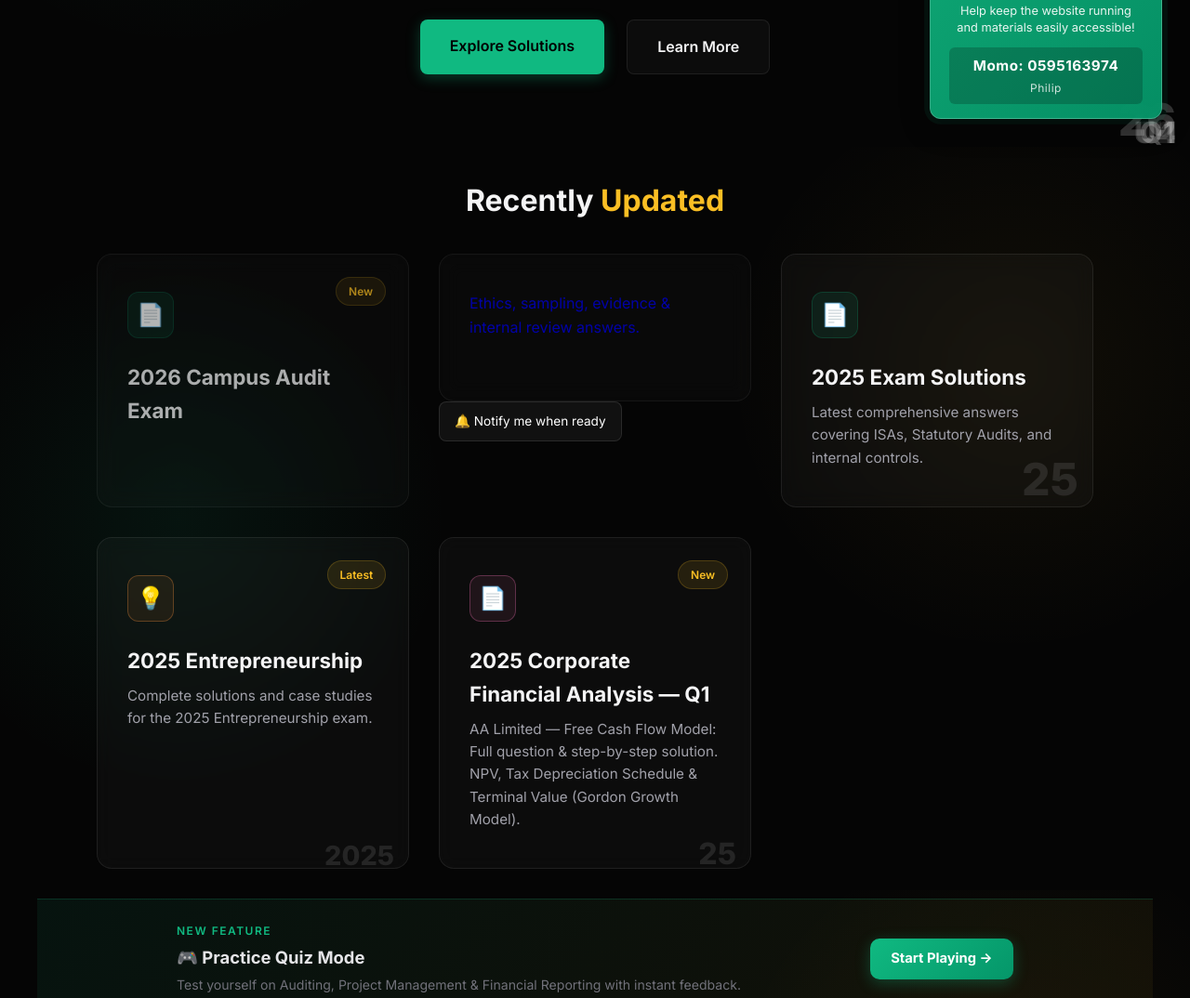
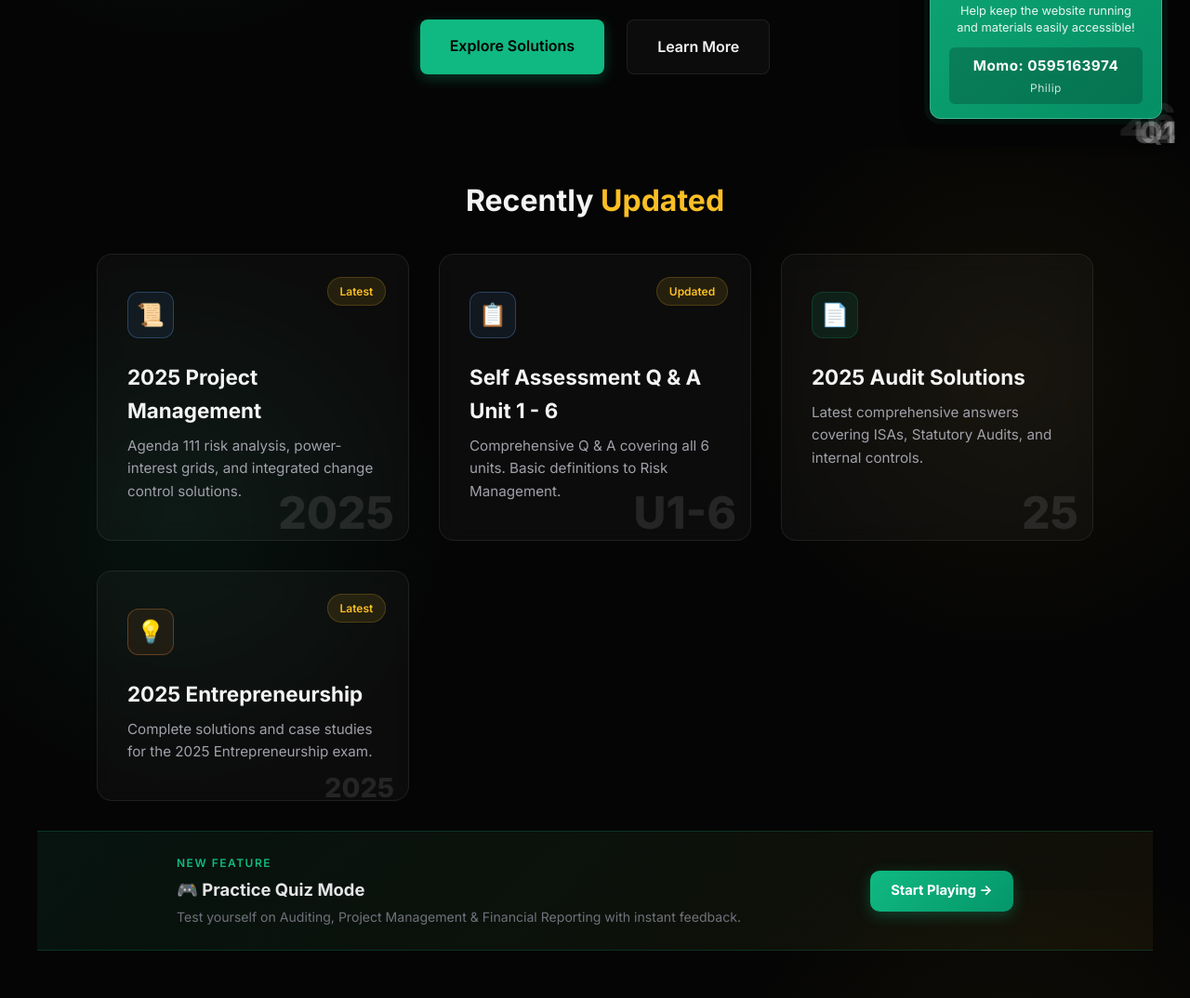
Before and after one commit to avorxephilip-cyber/philipexamprep, a website: page index.html in a window 1280 px wide. Shown: the part 642-1716 px from the top of the page at 93% size. Drawn offline with Linux system fonts and the light colour scheme.

Commit message:
feat: update index with new Project Management resources and unit assessment hub

```diff
--- a/index.html
+++ b/index.html
@@ -45,31 +45,39 @@
 <h2 class="section-title" style="font-size: 2rem;">Recently <span>Updated</span></h2>
 </div>
 <div class="exams-grid" id="recent-grid">
-<!-- Cards will be cloned here -->
-<a class="exam-card" data-course="Auditing" data-year="2026" href="exams/2026_Campus_Exam_Audit.html" style=" opacity: 0.7;">
-<span class="exam-badge">New</span>
+<!-- 2025 Project Management -->
+<a class="exam-card" data-course="Intro to Project Management" data-year="2025" href="exams/2025_PM_ExamSolution.html">
+<span class="exam-badge">Latest</span>
+<div class="exam-icon" style="color:#60a5fa; border-color:rgba(96,165,250,0.3); background:rgba(96,165,250,0.08);">📜</div>
+<h3>2025 Project Management</h3>
+<p>Agenda 111 risk analysis, power-interest grids, and integrated change control solutions.</p>
+<div class="exam-year">2025</div>
+</a>
+
+<!-- Unit 1 - 6 Hub -->
+<a class="exam-card" data-course="Intro to Project Management" data-year="U1-U6" href="exams/PM_SelfAssessment_Hub.html">
+<span class="exam-badge">Updated</span>
+<div class="exam-icon" style="color:#60a5fa; border-color:rgba(96,165,250,0.3); background:rgba(96,165,250,0.08);">📋</div>
+<h3>Self Assessment Q & A Unit 1 - 6</h3>
+<p>Comprehensive Q & A covering all 6 units. Basic definitions to Risk Management.</p>
+<div class="exam-year">U1-6</div>
+</a>
+
+<a class="exam-card" data-course="Auditing" data-year="2025" href="exams/2025_Auditing_ExamSolution.html">
 <div class="exam-icon">📄</div>
-<h3>2026 Campus Audit Exam</h3>
-<p>Ethics, sampling, evidence &amp; internal review answers. <br/><br/><a class="notify-btn" href="mailto:avorxephilip@gmail.com?subject=Notify me when 2026 Campus Audit Exam is ready">🔔 Notify me when ready</a></p>
-<div class="exam-year">26</div>
-</a><a class="exam-card" data-course="Auditing" data-year="2025" href="exams/2025_Auditing_ExamSolution.html">
-<div class="exam-icon">📄</div>
-<h3>2025 Exam Solutions</h3>
+<h3>2025 Audit Solutions</h3>
 <p>Latest comprehensive answers covering ISAs, Statutory Audits, and internal controls.</p>
 <div class="exam-year">25</div>
-</a><a class="exam-card" data-course="Entrepreneurship" data-year="2025" href="exams/2025_Entrepreneurship_ExamSolution.html">
+</a>
+
+<a class="exam-card" data-course="Entrepreneurship" data-year="2025" href="exams/2025_Entrepreneurship_ExamSolution.html">
 <span class="exam-badge">Latest</span>
 <div class="exam-icon" style="color:#fb923c; border-color:rgba(251,146,60,0.3); background:rgba(251,146,60,0.08);">💡</div>
 <h3>2025 Entrepreneurship</h3>
 <p>Complete solutions and case studies for the 2025 Entrepreneurship exam.</p>
 <div class="exam-year" style="font-size: 1.8rem;">2025</div>
-</a><a class="exam-card" data-course="Corporate Financial Analysis" data-year="2025" href="exams/2025_Corporate_Financial_Analysis_Q1.html">
-<span class="exam-badge">New</span>
-<div class="exam-icon" style="color:#f472b6; border-color:rgba(244,114,182,0.3); background:rgba(244,114,182,0.08);">📄</div>
-<h3>2025 Corporate Financial Analysis — Q1</h3>
-<p>AA Limited — Free Cash Flow Model: Full question &amp; step-by-step solution. NPV, Tax Depreciation Schedule &amp; Terminal Value (Gordon Growth Model).</p>
-<div class="exam-year" style="font-size: 2rem;">25</div>
-</a></div>
+</a>
+</div>
 </section>
 <section id="quiz-banner" style="padding: 1.5rem 2rem; background: linear-gradient(135deg, rgba(16,185,129,0.08), rgba(251,191,36,0.05)); border-top: 1px solid rgba(16,185,129,0.2); border-bottom: 1px solid rgba(16,185,129,0.2);">
 <div style="max-width: 900px; margin: 0 auto; display: flex; align-items: center; justify-content: space-between; flex-wrap: wrap; gap: 1rem;">
```
